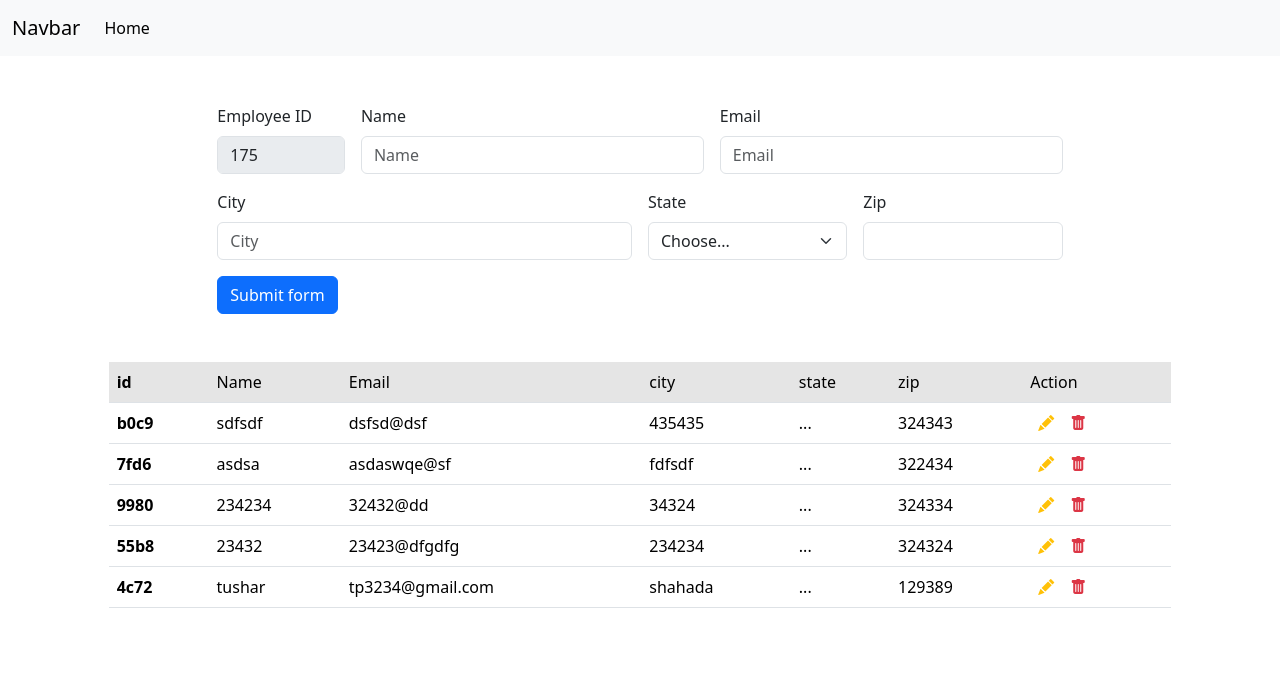
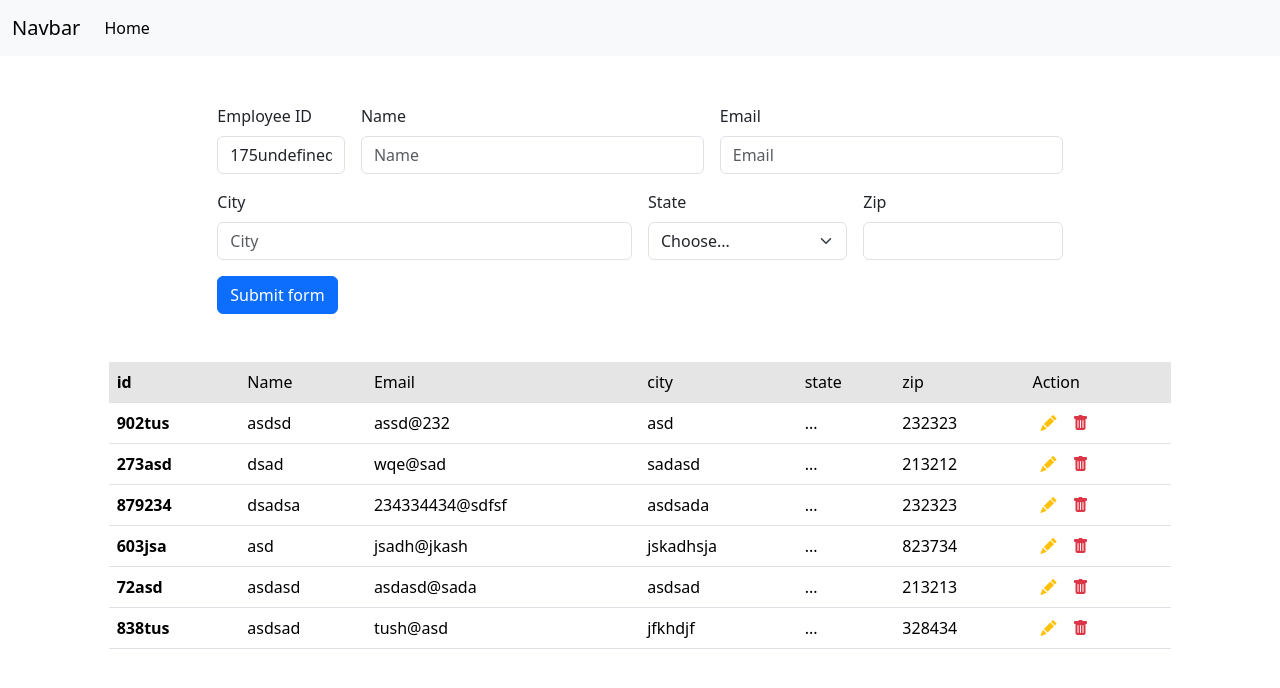
Before and after one commit to tusharpatil1907/angular-crud-app, an Angular app: page / in a window 1280 px wide. Shown: the top 688 px of the page. Built offline with nearby package versions, Linux system fonts and the light colour scheme; data requests are answered from the project's data file.

Commit message:
id generation fixing

```diff
--- a/db.json
+++ b/db.json
@@ -1,44 +1,52 @@
 {
   "Employees": [
     {
-      "id": "b0c9",
-      "name": "sdfsdf",
-      "email": "dsfsd@dsf",
-      "city": "435435",
+      "id": "902tus",
+      "name": "asdsd",
+      "email": "assd@232",
+      "city": "asd",
       "state": "...",
-      "zip": "324343"
+      "zip": "232323"
     },
     {
-      "id": "7fd6",
-      "name": "asdsa",
-      "email": "asdaswqe@sf",
-      "city": "fdfsdf",
+      "id": "273asd",
+      "name": "dsad",
+      "email": "wqe@sad",
+      "city": "sadasd",
       "state": "...",
-      "zip": "322434"
+      "zip": "213212"
     },
     {
-      "id": "9980",
-      "name": "234234",
-      "email": "32432@dd",
-      "city": "34324",
+      "id": "879234",
+      "name": "dsadsa",
+      "email": "234334434@sdfsf",
+      "city": "asdsada",
       "state": "...",
-      "zip": "324334"
+      "zip": "232323"
     },
     {
-      "id": "55b8",
-      "name": "23432",
-      "email": "23423@dfgdfg",
-      "city": "234234",
+      "id": "603jsa",
+      "name": "asd",
+      "email": "jsadh@jkash",
+      "city": "jskadhsja",
       "state": "...",
-      "zip": "324324"
+      "zip": "823734"
     },
     {
-      "id": "4c72",
-      "name": "tushar",
-      "email": "tp3234@gmail.com",
-      "city": "shahada",
+      "id": "72asd",
+      "name": "asdasd",
+      "email": "asdasd@sada",
+      "city": "asdsad",
       "state": "...",
-      "zip": "129389"
+      "zip": "213213"
+    },
+    {
+      "id": "838tus",
+      "name": "asdsad",
+      "email": "tush@asd",
+      "city": "jfkhdjf",
+      "state": "...",
+      "zip": "328434"
     }
   ]
 }
--- a/src/app/app.component.html
+++ b/src/app/app.component.html
@@ -13,7 +13,7 @@
   </div>
 </nav>
 <!-- (triggerApiCall)="onTriggerApiCall()" -->
-<app-employeeform (sendToParent)="handleChild1Event()" ></app-employeeform>
+<app-employeeform (sendToParent)="handleChild1Event()"    ></app-employeeform>
 <app-employeelist [triggerApiCall]="triggerApiCall" (dataFetched)="onDataFetched()"></app-employeelist>
 <router-outlet   />
 <!-- (callApiEvent)="onTriggerApiCall()" -->
--- a/src/app/app.component.ts
+++ b/src/app/app.component.ts
@@ -13,7 +13,7 @@ import { HttpClientModule } from '@angular/common/http';
 })
 export class AppComponent {
   title = 'employee-app';
-
+id!:string|number
   triggerApiCall: boolean = false;
 
   handleChild1Event() {
@@ -22,6 +22,10 @@ export class AppComponent {
   }
 
   onDataFetched() {
+    this.triggerApiCall = false; }
 
-    this.triggerApiCall = false; }
+
+  callId(id:string|number){
+    this.id = id
+  }
 }
--- a/src/app/components/employeeform/employeeform.component.html
+++ b/src/app/components/employeeform/employeeform.component.html
@@ -1,11 +1,11 @@
 
 <div class="row justify-content-center mt-5">
     <div class="col-sm-8">
-      <form class="row g-3 needs-validation" [formGroup]="employeeForm"  novalidate>
+      <form class="row g-3 needs-validation" [formGroup]="employeeForm"   novalidate>
 
         <div class="col-md-2">
           <label for="validationCustom01" class="form-label">Employee ID</label>
-          <input type="text" class="form-control" id="validationCustom01" placeholder="id" formControlName="id"   required>
+          <input type="text" class="form-control" readonly id="validationCustom01" placeholder="id" formControlName="id"   required>
           <div *ngIf="employeeForm.get('id')?.invalid && (employeeForm.get('id')?.touched || employeeForm.get('id')?.dirty)" class="invalid-feedback">
             Employee ID is required.
           </div>
@@ -25,7 +25,7 @@
 
         <div class="col-md-5">
           <label for="validationCustom03" class="form-label">Email</label>
-          <input type="email" class="form-control" id="validationCustom03" placeholder="Email" formControlName="email" required>
+          <input type="email" class="form-control" id="validationCustom03"    placeholder="Email" formControlName="email" required>
           @if(employeeForm.get('email')?.invalid && (employeeForm.get('email')?.touched || employeeForm.get('email')?.dirty)){
               <div  class="text-danger">
                   Please provide a valid email address.
--- a/src/app/components/employeeform/employeeform.component.ts
+++ b/src/app/components/employeeform/employeeform.component.ts
@@ -1,13 +1,13 @@
 
-import { Component, EventEmitter, Input, OnInit, Output } from '@angular/core';
-import { FormBuilder, FormGroup, ReactiveFormsModule, Validators } from '@angular/forms'
+import { Component, EventEmitter, Input, OnChanges, OnInit, Output, SimpleChanges } from '@angular/core';
+import { FormBuilder, FormGroup, FormsModule, ReactiveFormsModule, Validators } from '@angular/forms'
 import { EmployeeService } from '../services/employee.service';
 import { CommonModule } from '@angular/common';
 import { HttpClient } from '@angular/common/http';
 @Component({
   selector: 'app-employeeform',
   standalone: true,
-  imports: [ReactiveFormsModule, CommonModule],
+  imports: [ReactiveFormsModule, CommonModule, FormsModule],
   templateUrl: './employeeform.component.html',
   styleUrl: './employeeform.component.css'
 })
@@ -16,16 +16,16 @@ export class EmployeeformComponent implements OnInit {
   userid!: string
   usertoedit!: void
   user!: User;
-  randomId = this.generateId()
-
+  randomId:number|string = this.generateId()
   constructor(private http: HttpClient, private fb: FormBuilder, private emp: EmployeeService) {
 
-    this.generateForm()
+
   }
 
   generateForm() {
+
     this.employeeForm = this.fb.group({
-      id: [{ value: this.randomId, disabled: true }, Validators.required],
+      id: [this.randomId+this.substring, Validators.required],
       name: ['', [Validators.required, Validators.minLength(3)]],
       email: ['', [Validators.required, Validators.email]],
       city: ['', Validators.required],
@@ -34,10 +34,10 @@ export class EmployeeformComponent implements OnInit {
     });
 
   }
+  substring!:string
   ngOnInit(): void {
-
-
-    this.disableForm()
+    this.generateForm()
+    // this.disableForm()
     this.emp.registerCallback(() => {
       const data = this.emp.getId();
       this.userid = data;
@@ -45,38 +45,64 @@ export class EmployeeformComponent implements OnInit {
 
     });
 
+    this.employeeForm.get('email')?.valueChanges.subscribe(email => {
+      this.substring = this.substr(email);
+
+       this.employeeForm.patchValue({
+            id: this.randomId + this.substring.substring(0, 3)
+        }, { emitEvent: false });
+    });
+
+
   }
+
+
+  generateId():string|number {
+
+    let id: number| string;
+    id = Math.floor(Math.random() * 1000).toString()
+
+    return id
+  }
+
+  substr(email:string){
+    console.log('called')
+    return email.substring(0,3)
+  }
+
+
 
 
   @Output() sendToParent = new EventEmitter();
 
-  // onClick() {
-  //   this.sendToParent.emit();
-  //   console.log('emitted')
-  // }
   submit() {
-    // const id = this.generateId();
+
     this.markAllAsTouched(this.employeeForm);
     if (this.employeeForm.valid) {
+
+      this.employeeForm.patchValue({id: this.randomId+ this.substring.substring(0,3)})
+
       const employee = this.employeeForm
       console.log(this.employeeForm.value)
       if (!this.user) {
-        this.emp.setData(employee) //add new data
+
+        this.emp.setData(employee)
       }
       else {
         this.updateUser(this.user.id);
       }
       this.sendToParent.emit();
-      // this.onClick()
       this.employeeForm.reset();
       this.generateForm()
+      this.randomId = this.generateId()
     }
+
   }
 
 
 
   disableForm() {
-    this.employeeForm.get('id')?.disable(); // Disable the 'id' field
+    this.employeeForm.get('id')?.disable();
   }
 
 
@@ -84,8 +110,8 @@ export class EmployeeformComponent implements OnInit {
     this.emp.getUser(id).subscribe(
       res => {
         this.user = res;
-        //patchvalue automatically push thevalue of object into form
-        this.employeeForm.patchValue(this.user); // This will set all fields correctly
+
+        this.employeeForm.patchValue(this.user);
         this.disableForm()
       },
       error => {
@@ -117,7 +143,7 @@ export class EmployeeformComponent implements OnInit {
     );
     this.emp.getData().subscribe(resp => {
       console.log('Updated list after updating:', resp);
-      this.employeeForm.reset(); // Reset the form after successful submission
+      this.employeeForm.reset();
     }, error => {
       console.error('Error fetching updated list:', error);
     });
@@ -132,12 +158,8 @@ export class EmployeeformComponent implements OnInit {
       control.markAsTouched();
     });
   }
-  generateId() {
-    let id: number;
-    id = Math.floor(Math.random() * 1000)
-    id.toString()
-    return id
-  }
+
+
 }
 
 export interface User {
--- a/src/app/components/employeelist/employeelist.component.ts
+++ b/src/app/components/employeelist/employeelist.component.ts
@@ -30,11 +30,13 @@ export class EmployeelistComponent implements OnInit, OnChanges {
   //     this.callApi();  // Trigger API call on input change
   //   }
   // }
-  @Output() dataFetched = new EventEmitter<void>();
+
+
   ngOnChanges(changes: SimpleChanges) {
-    if (changes['triggerApiCall'] && this.triggerApiCall) {
-      this.callandReset()
+    if (changes['triggerApiCall'].currentValue && this.triggerApiCall) {
+      this.callApi();
     }
+    this.resetTrigger()
   }
 
 
@@ -42,11 +44,17 @@ export class EmployeelistComponent implements OnInit, OnChanges {
 
 
 
+  callApi() {
+    this.EmployeeService.getData().subscribe((resp: any) => {
+      console.log(resp);
+      this.employeeDetail = resp;
+    });
+  }
 
 
 
-  callandReset() {
-    this.callApi();
+  @Output() dataFetched = new EventEmitter<void>();
+  resetTrigger() {
     this.dataFetched.emit();
     this.triggerApiCall = false
   }
@@ -55,12 +63,6 @@ export class EmployeelistComponent implements OnInit, OnChanges {
   }
 
 
-  callApi() {
-    this.EmployeeService.getData().subscribe((resp: any) => {
-      console.log(resp);
-      this.employeeDetail = resp;
-    });
-  }
 
   //calling from employee submit
   // executeMethod() {
@@ -82,9 +84,4 @@ export class EmployeelistComponent implements OnInit, OnChanges {
     })
   }
 
-
-
-
-
-
 }
```
